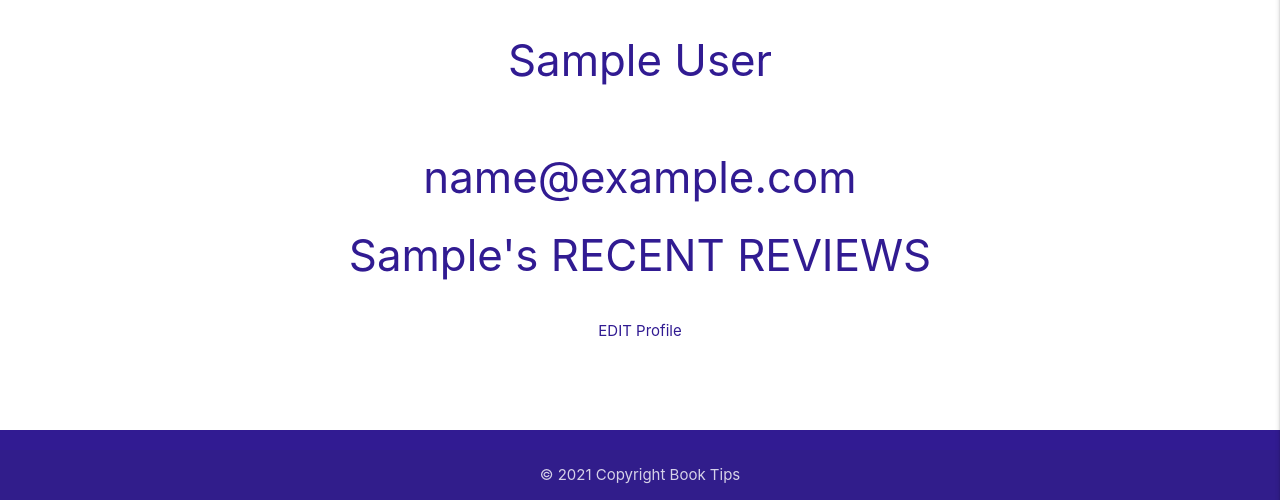
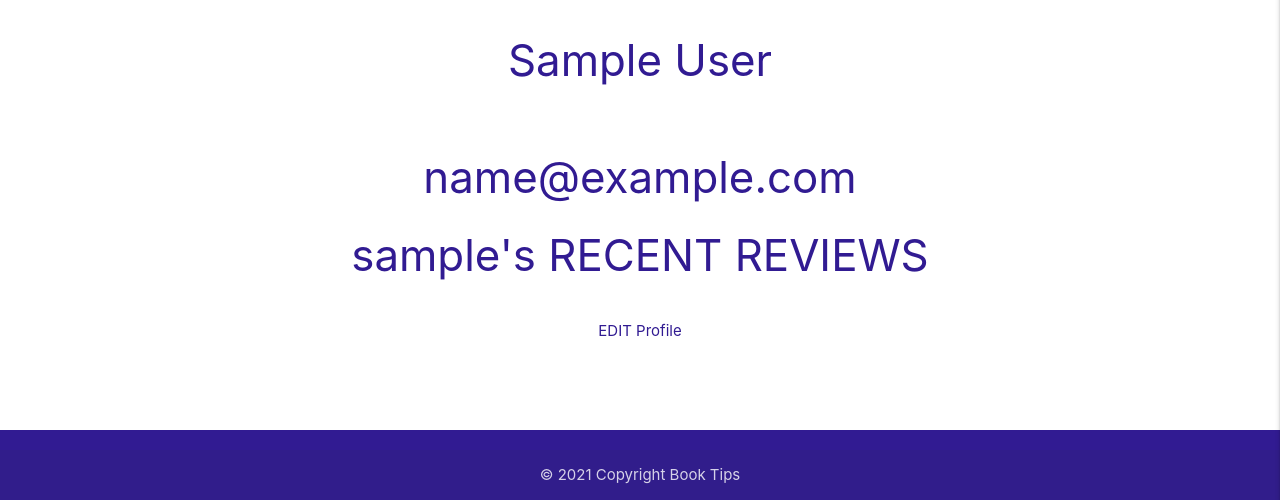
Before and after one commit to emusat2021/Booktips, a Flask app: a page that uses templates/profile.html in a window 1280 px wide. Shown: the part 300-800 px from the top of the page. Run offline with Flask 2, Linux system fonts and the light colour scheme; the visitor is signed in with stand-in values (Sample User, id 1); grey boxes marked "Sample" are stand-in pictures; a database or web service that is not in the repository returns one stand-in record (values such as "Sample title"); some libraries are stand-ins or nearby versions.

Commit message:
Correct variable name in profile.html

```diff
--- a/templates/profile.html
+++ b/templates/profile.html
@@ -20,7 +20,7 @@
     <h3 class="center-align deep-purple-text text-darken-4">{{ data_template.user_firstname }} {{ data_template.user_lastname }}</h3><br>
     <h3 class="center-align deep-purple-text text-darken-4">{{ data_template.user_email }}</h3>
 
-    <h3 class="center-align deep-purple-text text-darken-4">{{ data_template.user_firstname }}'s RECENT REVIEWS</h3><br>
+    <h3 class="center-align deep-purple-text text-darken-4">{{ data_template.username }}'s RECENT REVIEWS</h3><br>
 
     <div class="row">
       <div class="col s12">
```
